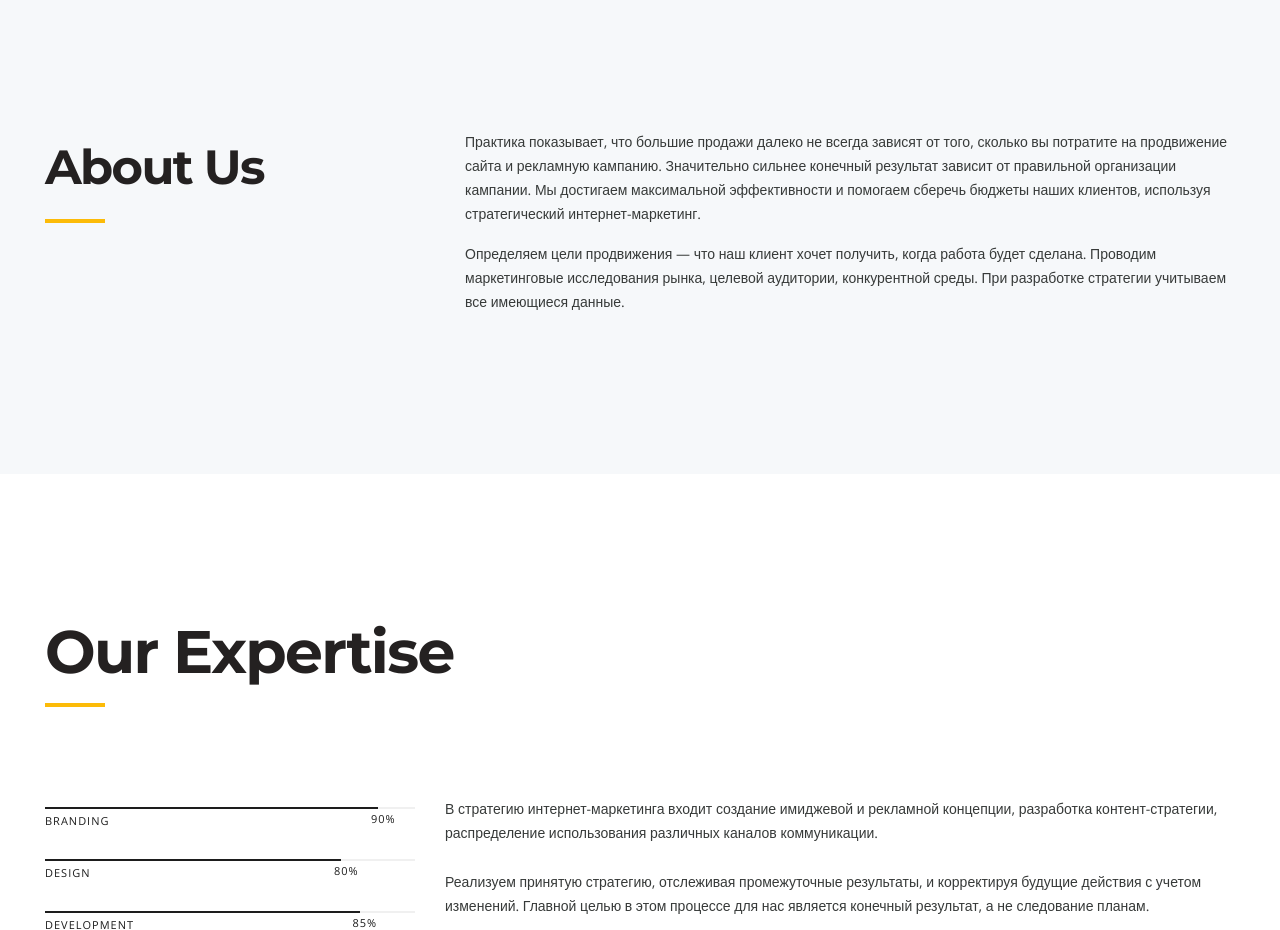
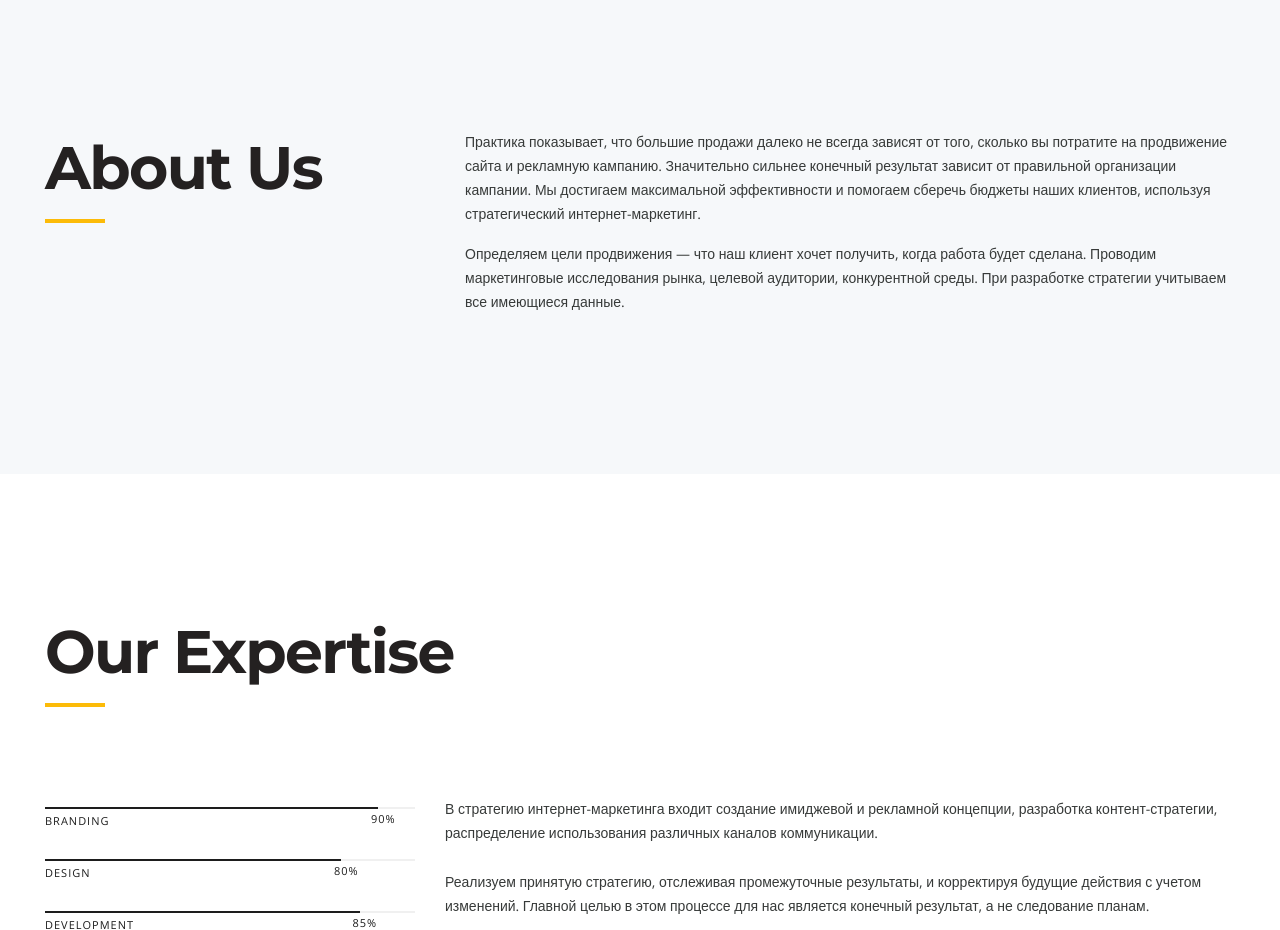
Before and after one commit to tun1x/marketing_0-1, a plain HTML site: page index.html in a window 1280 px wide. Shown: the part 820-1750 px from the top of the page. Drawn offline with nearby package versions, Linux system fonts and the light colour scheme.

Commit message:
Изменил размер шрифта в блоке About Us

```diff
--- a/css/style.css
+++ b/css/style.css
@@ -178,7 +178,7 @@ body {
 }
 
 .about__title {
-    font-size: 48px;
+    font-size: 60px;
 }
 
 
```
